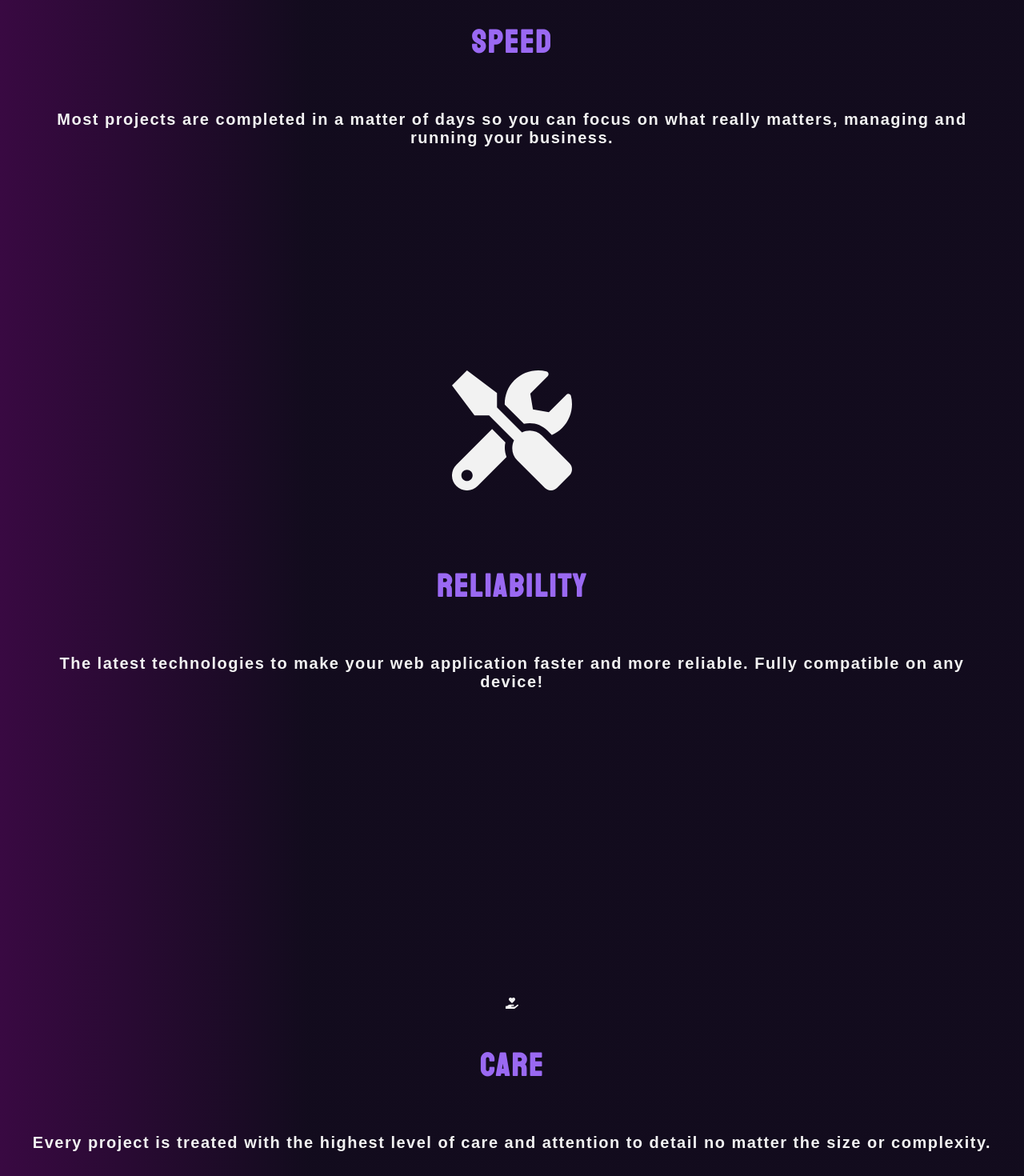
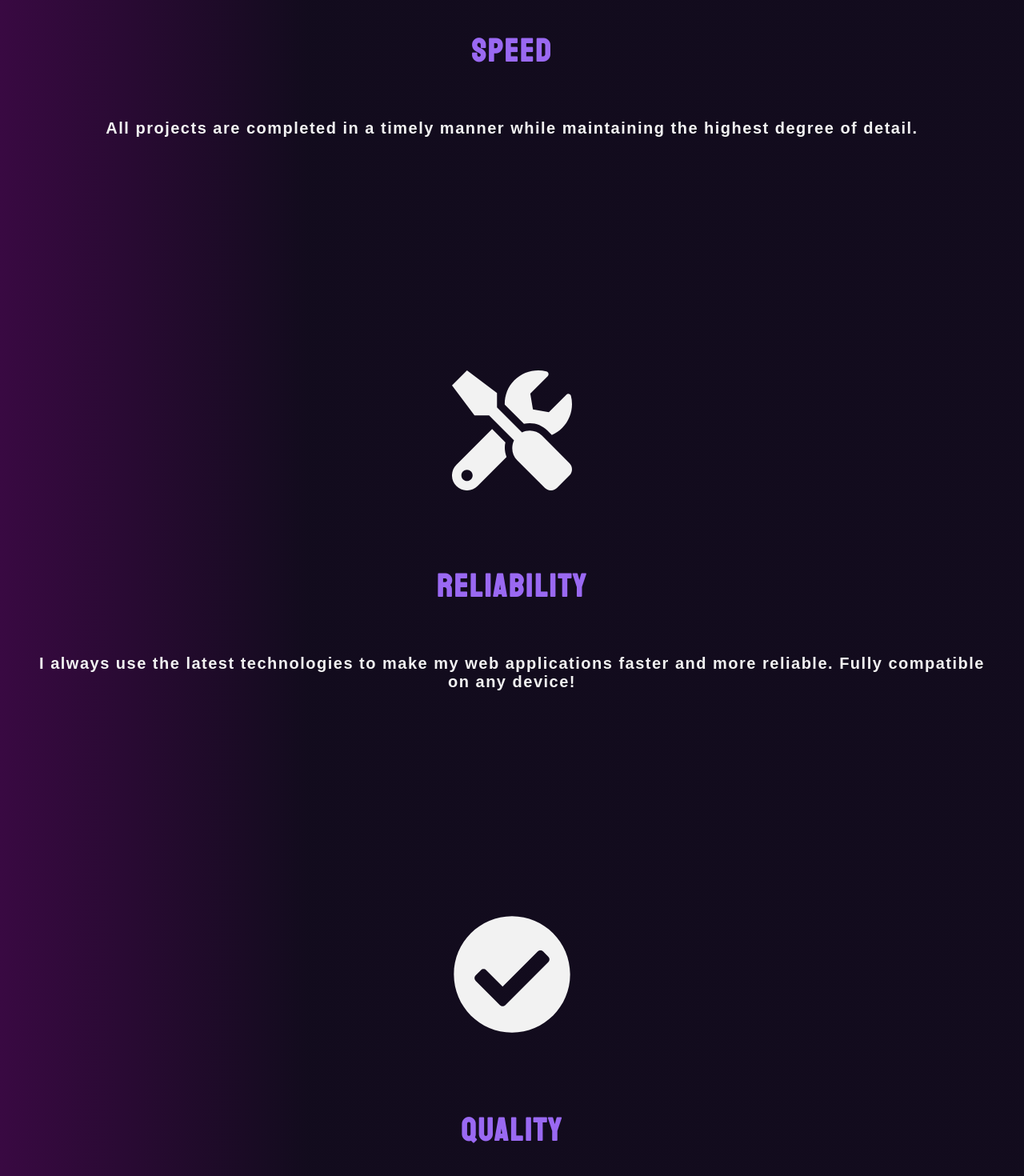
Before and after one commit to da-vazquez/Portfolio, a React (Create React App) app: page / in a window 1280 px wide. Shown: the part 3080-4550 px from the top of the page at 80% size. Built offline with nearby package versions, Linux system fonts and the light colour scheme.

Commit message:
paragraph text updated and changed 'care' to 'quality'

```diff
--- a/src/components/Grabber/Grabber.js
+++ b/src/components/Grabber/Grabber.js
@@ -6,7 +6,7 @@ import 'aos/dist/aos.css';
 import {
   FaTachometerAlt,
   FaTools,
-  FaHandHoldingHeart
+  FaCheckCircle
  } from 'react-icons/fa';
 
 AOS.init({
@@ -21,17 +21,17 @@ const Grabber = () => {
         <div className='grabber-left'>
           <div className='fa-tachometer-alt' data-aos='zoom-in' data-aos-once='true'><FaTachometerAlt/></div>
           <h3>Speed</h3>
-          <p>Most projects are completed in a matter of days so you can focus on what really matters, managing and running your business.</p>
+          <p>All projects are completed in a timely manner while maintaining the highest degree of detail.</p>
         </div>
         <div className='grabber-middle'>
           <div className='fa-tools' data-aos='zoom-in' data-aos-once='true'><FaTools/></div>
           <h3>Reliability</h3>
-          <p>The latest technologies to make your web application faster and more reliable. Fully compatible on any device!</p>
+          <p>I always use the latest technologies to make my web applications faster and more reliable. Fully compatible on any device!</p>
         </div>
         <div className='grabber-right'>
-          <div className='fa-hand-holding-heart' data-aos='zoom-in' data-aos-once='true'><FaHandHoldingHeart/></div>
-          <h3>Care</h3>
-          <p>Every project is treated with the highest level of care and attention to detail no matter the size or complexity.</p>
+          <div className='fa-check-circle' data-aos='zoom-in' data-aos-once='true'><FaCheckCircle/></div>
+          <h3>Quality</h3>
+          <p>Every project undergoes extensive industry standard testing to ensure it's fully functional before being released into production. </p>
         </div>
       </div>
     );
```
